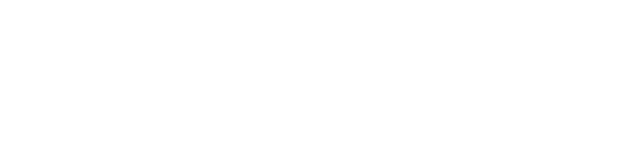
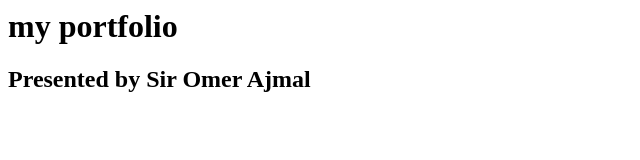
Before and after one commit to mezain71/Portfolio, a plain HTML site: page index.html in a window 1280 px wide. Shown: the whole page, without its empty margins (0-640 px from the left). Drawn offline with Linux system fonts and the light colour scheme.

Commit message:
Update index.html 2

```diff
--- a/index.html
+++ b/index.html
@@ -13,3 +13,5 @@ HINT for TODO 6: You can use the height attribute set to 200 to make the image s
 https://developer.mozilla.org/en-US/docs/Web/HTML/Element/img#attr-height -->
 
 <!-- TODO 7: Add the Contact Me and About Me page links -->
+  <h1>my portfolio</h1>
+  <h2> Presented by Sir Omer Ajmal</h2>
```
